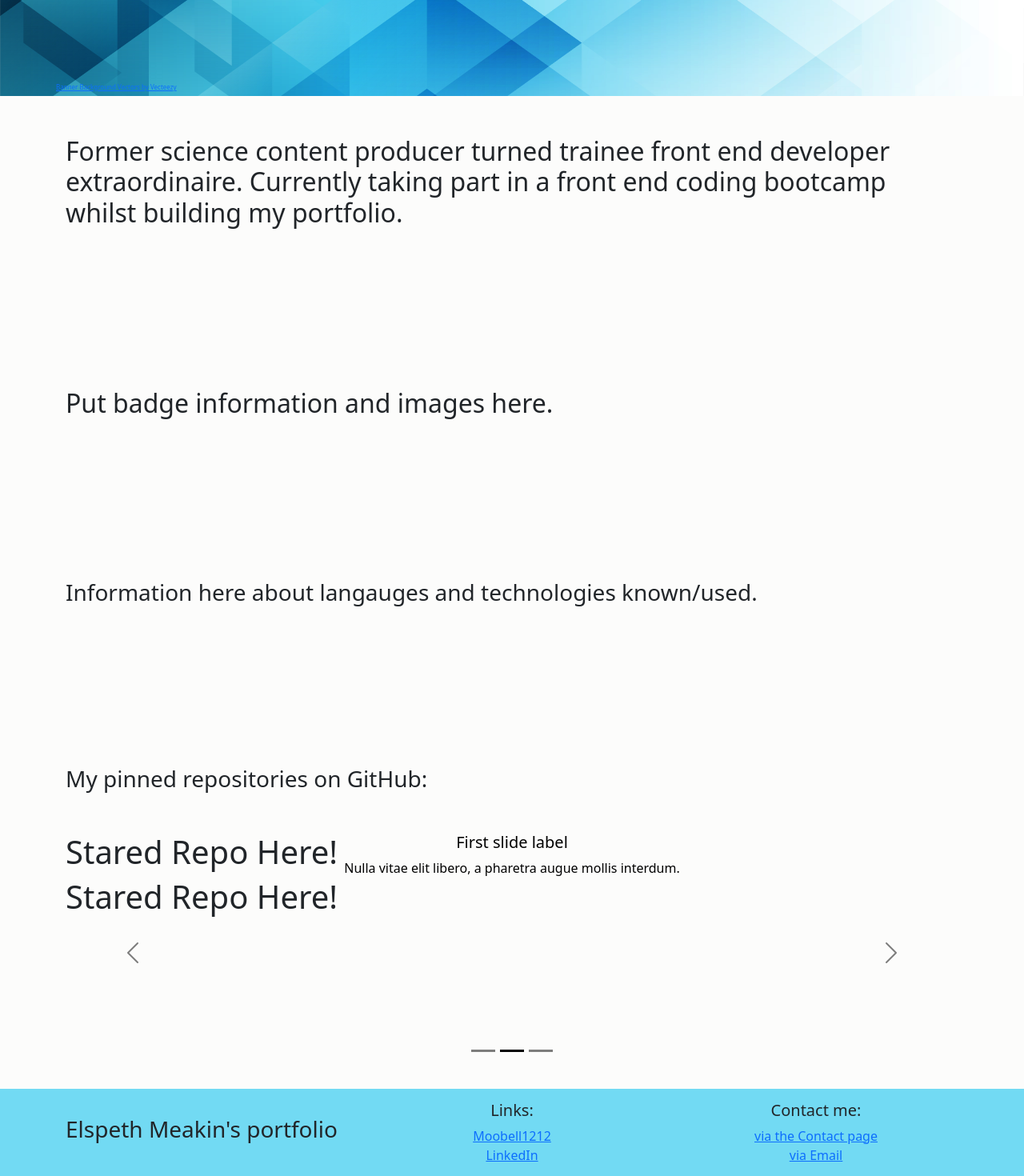
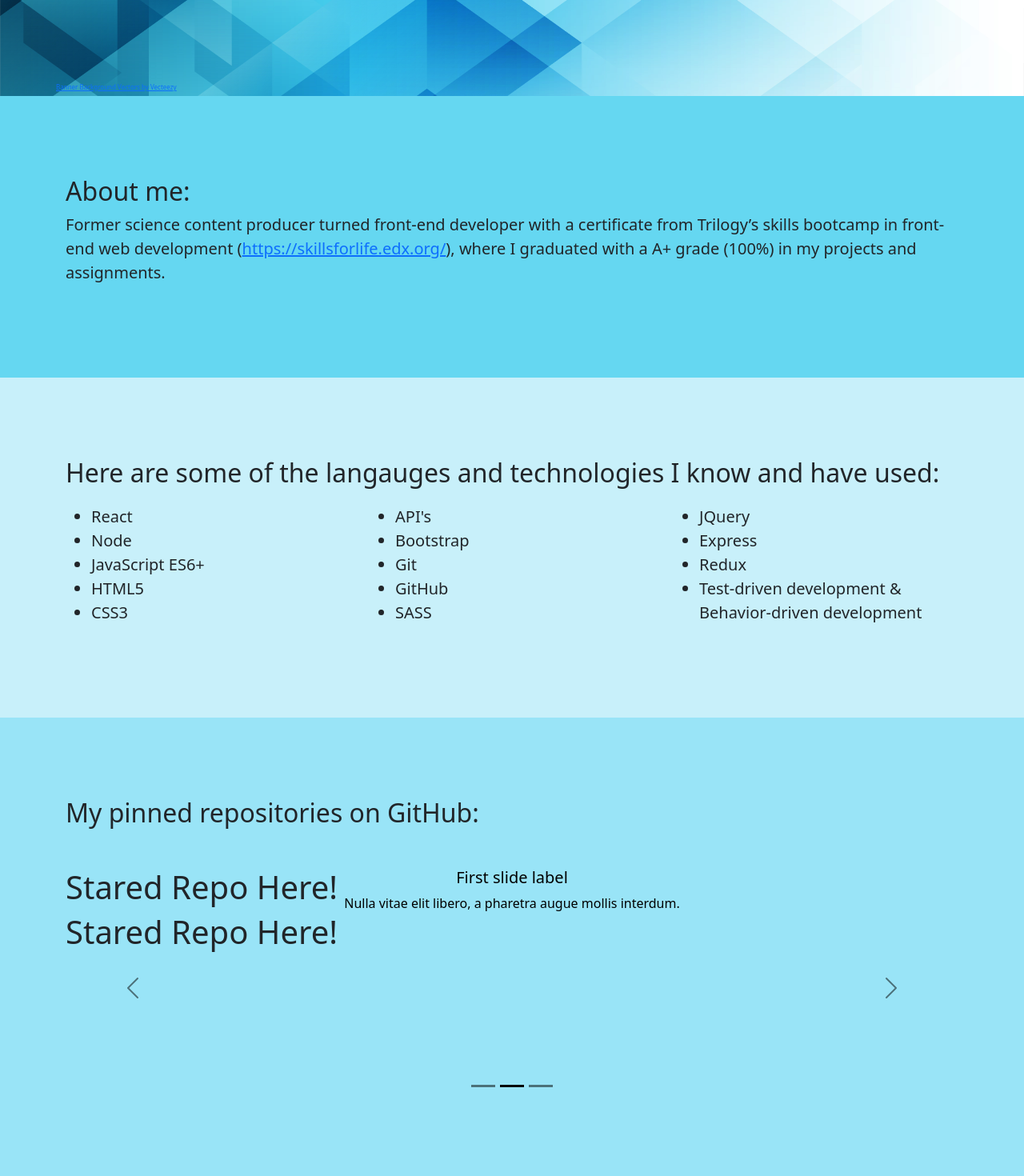
Before and after one commit to Moobell1212/Elspeth-Meakin-s-react-portfolio, a React (Create React App) app in the folder portfolio/: page /#/ in a window 1280 px wide. Shown: the part 680-2150 px from the top of the page at 80% size. Built offline with nearby package versions, Linux system fonts and the light colour scheme; no server answers.

Commit message:
information added to homepage and colour backgrounds added

```diff
--- a/portfolio/src/components/Footer/style.css
+++ b/portfolio/src/components/Footer/style.css
@@ -1,8 +1,8 @@
 .footer {
-    background-color: rgb(114, 218, 243);
+    background-color: rgb(107, 215, 241);
     padding-top: 15px;
-    padding-bottom: 15px;;
-    margin-top: 20px;
+    padding-bottom: 15px;
+    ;
 }
 
 .name {
--- a/portfolio/src/components/Navbar/style.css
+++ b/portfolio/src/components/Navbar/style.css
@@ -1,5 +1,5 @@
 #navbar {
-    background-color: rgb(153, 228, 247);
+    background-color: rgb(107, 215, 241);
     min-height: 80px;
 }
 
--- a/portfolio/src/pages/homepage.js
+++ b/portfolio/src/pages/homepage.js
@@ -7,13 +7,54 @@ export default function Homepage() {
     return (
         <div>
             <HomepageBanner />
-            <Container>
-                <h2 style={{ marginTop: 50 }}>Former science content producer turned trainee front end developer extraordinaire. Currently taking part in a front end coding bootcamp whilst building my portfolio.</h2>
-                <h2 style={{ marginTop: 200 }}>Put badge information and images here.</h2>
-                <h3 style={{ marginTop: 200 }}>Information here about langauges and technologies known/used.</h3>
-                <h3 style={{ marginTop: 200 }}>My pinned repositories on GitHub:</h3>
-                <Carousel />
-            </Container>
-        </div>
+            <div style={{ backgroundColor: "#65D7F1", padding: "100px 0px" }}>
+                <Container>
+                    <h2>About me:</h2>
+                    <p style={{ fontSize: 20 }}>Former science content producer turned front-end developer with a certificate from Trilogy’s skills
+                        bootcamp in front-end web development (<a href="https://skillsforlife.edx.org/" target="_blank" rel="noreferrer">https://skillsforlife.edx.org/</a>),
+                        where I graduated with a A+ grade (100%) in my projects and assignments.</p>
+                </Container>
+            </div>
+            <div style={{ backgroundColor: "#C8F0FA", padding: "100px 0px" }}>
+                <Container>
+                    <h2>Here are some of the langauges and technologies I know and have used:</h2>
+                    <div className="row" style={{ marginTop: 20, fontSize: 20 }}>
+                        <div className="col-md-4 name" >
+                            <ul>
+                                <li>React</li>
+                                <li>Node</li>
+                                <li>JavaScript ES6+</li>
+                                <li>HTML5</li>
+                                <li>CSS3</li>
+
+                            </ul>
+                        </div>
+                        <div className="col-md-4">
+                            <ul>
+                                <li>API's</li>
+                                <li>Bootstrap</li>
+                                <li>Git</li>
+                                <li>GitHub</li>
+                                <li>SASS</li>
+                            </ul>
+                        </div>
+                        <div className="col-md-4">
+                            <ul>
+                                <li>JQuery</li>
+                                <li>Express</li>
+                                <li>Redux</li>
+                                <li>Test-driven development & Behavior-driven development</li>
+                            </ul>
+                        </div>
+                    </div>
+                </Container>
+            </div>
+            <div style={{ backgroundColor: "#99E4F7", padding: "100px 0px" }}>
+                <Container>
+                    <h2>My pinned repositories on GitHub:</h2>
+                    <Carousel />
+                </Container>
+            </div>
+        </div >
     );
 }
```
